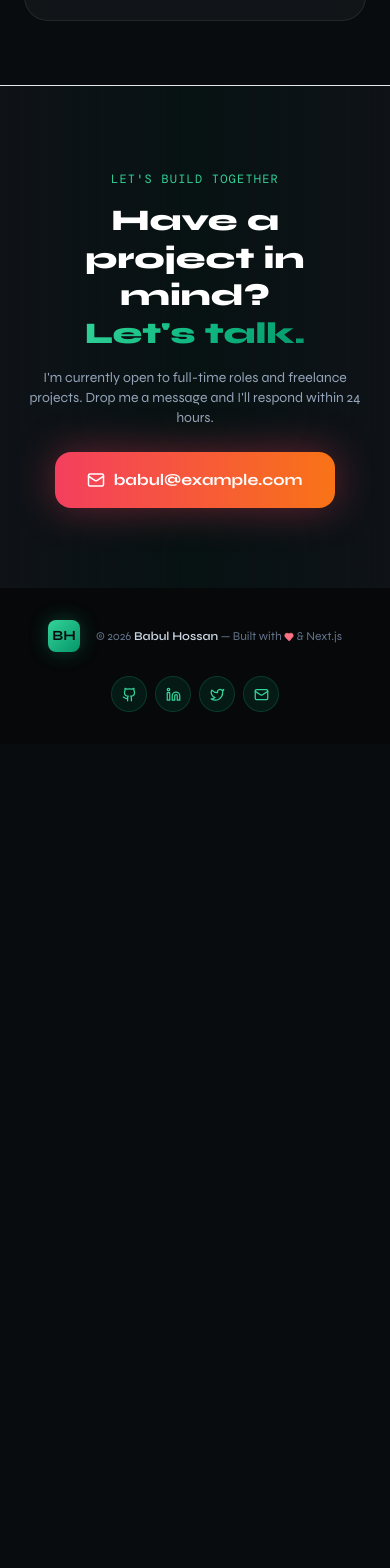
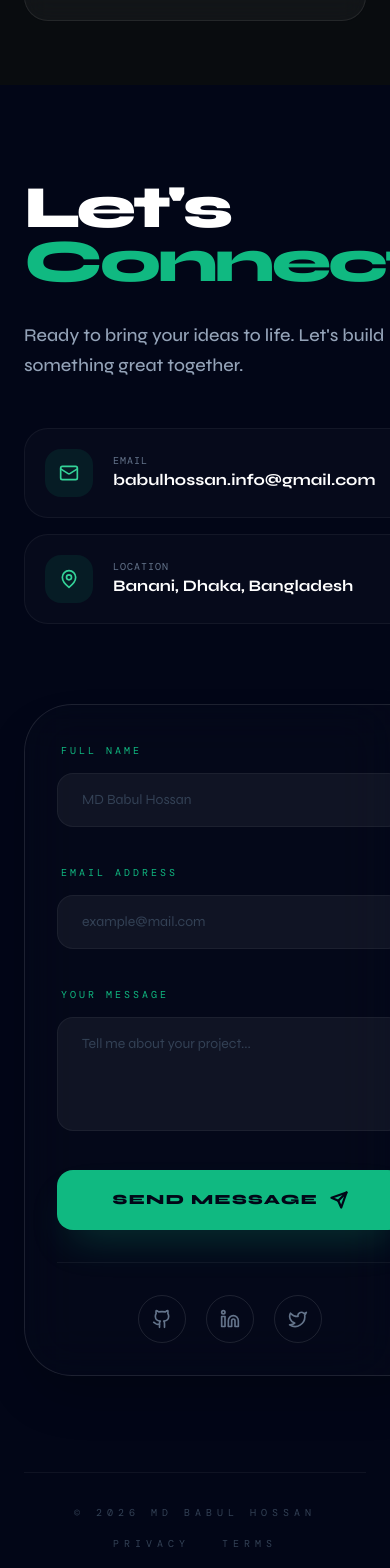
Before and after one commit to babul0000/protfolio, a Next.js app: page / in a window 390 px wide. Shown: the part 9342-10910 px from the top of the page. Before the commit the page ends 10086 px from the top, so only its background shows below. Built offline with nearby package versions, Linux system fonts and the light colour scheme; a web font is replaced by a local one.

Commit message:
update footer section

```diff
--- a/components/sections/Footer.jsx
+++ b/components/sections/Footer.jsx
@@ -1,109 +1,113 @@
 'use client'
 
 import { motion } from 'framer-motion'
-import { Github, Linkedin, Twitter, Mail, Heart } from 'lucide-react'
+import { Github, Linkedin, Twitter, Mail, MapPin, Send } from 'lucide-react'
 
 const socials = [
   { Icon: Github, href: 'https://github.com/babul0000', label: 'GitHub' },
   { Icon: Linkedin, href: 'https://www.linkedin.com/in/babul-hossan-09932837a/', label: 'LinkedIn' },
   { Icon: Twitter, href: 'https://twitter.com', label: 'Twitter' },
-  { Icon: Mail, href: 'babulhossan.info@gmail.com', label: 'Email' },
 ]
 
-const footerLinks = [
-  { label: 'Home', href: '#home' },
-  { label: 'About', href: '#about' },
-  { label: 'Projects', href: '#projects' },
-  { label: 'Contact', href: 'babulhossan.info@fmail.com' },
-]
+export default function ContactSection() {
+  return (
+    <section className="bg-[#020617] py-24 overflow-hidden">
+      <div className="max-w-7xl mx-auto px-6">
+        <div className="grid lg:grid-cols-2 gap-20 items-center">
 
-export default function Footer() {
-  return (
-    <footer id="footer" className="border-t border-white/8">
-      {/* CTA band */}
-      <div className="bg-gradient-to-r from-[#0f1318] via-emerald-950/20 to-[#0f1318] py-20">
-        <div className="max-w-7xl mx-auto px-6 lg:px-8 text-center flex flex-col items-center gap-6">
+          {/* বাম দিক: টাইপোগ্রাফি ও সিম্পল টেক্সট */}
           <motion.div
-            initial={{ opacity: 0, scale: 0.9 }}
-            whileInView={{ opacity: 1, scale: 1 }}
-            viewport={{ once: true }}
-          >
-            <span className="text-xs font-mono text-emerald-400 uppercase tracking-widest">Let's Build Together</span>
-            <h2 className="text-3xl md:text-5xl font-black text-white mt-3 leading-tight">
-              Have a project in mind?<br />
-              <span className="gradient-text">Let's talk.</span>
-            </h2>
-            <p className="text-slate-400 text-sm mt-4 max-w-md mx-auto">
-              I'm currently open to full-time roles and freelance projects. Drop me a message and I'll respond within 24 hours.
-            </p>
-          </motion.div>
-
-          <motion.a
-            href="mailto:babul@example.com"
-            initial={{ opacity: 0, y: 10 }}
+            initial={{ opacity: 0, y: 20 }}
             whileInView={{ opacity: 1, y: 0 }}
             viewport={{ once: true }}
-            transition={{ delay: 0.2 }}
-            whileHover={{ scale: 1.05, boxShadow: '0 0 40px rgba(244,63,94,0.5)' }}
-            className="px-8 py-4 rounded-2xl font-bold text-base bg-gradient-to-r from-rose-500 to-orange-500 text-white shadow-glow-coral transition-all inline-flex items-center gap-2"
+            className="space-y-12"
           >
-            <Mail size={18} />
-            babul@example.com
-          </motion.a>
-        </div>
-      </div>
-
-      {/* Footer bottom */}
-      <div className="bg-[#060809] py-8">
-        <div className="max-w-7xl mx-auto px-6 lg:px-8">
-          <div className="flex flex-col md:flex-row items-center justify-between gap-6">
-            {/* Logo + copyright */}
-            <div className="flex items-center gap-4">
-              <span className="w-8 h-8 rounded-lg bg-gradient-to-br from-emerald-400 to-emerald-600 flex items-center justify-center text-[#090c0f] font-bold text-sm shadow-glow-sm">
-                BH
-              </span>
-              <p className="text-slate-500 text-xs">
-                © 2026{' '}
-                <span className="text-slate-300 font-semibold">Babul Hossan</span>
-                {' '}— Built with{' '}
-                <Heart size={10} className="inline text-rose-400 fill-rose-400" />
-                {' '}& Next.js
+            <div>
+              <h2 className="text-6xl md:text-7xl font-[1000] text-white leading-[0.9] tracking-tighter">
+                Let&apos;s <br />
+                <span className="text-emerald-500">Connect.</span>
+              </h2>
+              {/* একদম সিম্পল ইংলিশ */}
+              <p className="mt-8 text-slate-400 text-lg font-medium leading-relaxed max-w-sm">
+                Ready to bring your ideas to life. Let&apos;s build something great together.
               </p>
             </div>
 
-            {/* Nav links */}
-            <div className="hidden md:flex items-center gap-6">
-              {footerLinks.map((link) => (
-                <a
-                  key={link.label}
-                  href={link.href}
-                  className="text-xs text-slate-500 hover:text-slate-200 transition-colors"
-                >
-                  {link.label}
-                </a>
-              ))}
+            {/* কন্টাক্ট ইনফো কার্ড */}
+            <div className="space-y-4">
+              <div className="flex items-center gap-5 p-5 rounded-3xl bg-white/[0.02] border border-white/5 hover:border-emerald-500/20 transition-all">
+                <div className="w-12 h-12 rounded-2xl bg-emerald-500/10 flex items-center justify-center text-emerald-400">
+                  <Mail size={20} />
+                </div>
+                <div>
+                  <p className="text-[10px] font-mono text-slate-500 uppercase tracking-widest">Email</p>
+                  <p className="text-white font-bold text-base">babulhossan.info@gmail.com</p>
+                </div>
+              </div>
+
+              <div className="flex items-center gap-5 p-5 rounded-3xl bg-white/[0.02] border border-white/5 hover:border-emerald-500/20 transition-all">
+                <div className="w-12 h-12 rounded-2xl bg-emerald-500/10 flex items-center justify-center text-emerald-400">
+                  <MapPin size={20} />
+                </div>
+                <div>
+                  <p className="text-[10px] font-mono text-slate-500 uppercase tracking-widest">Location</p>
+                  <p className="text-white font-bold text-base">Banani, Dhaka, Bangladesh</p>
+                </div>
+              </div>
             </div>
+          </motion.div>
 
-            {/* Social icons */}
-            <div className="flex items-center gap-2">
-              {socials.map(({ Icon, href, label }) => (
-                <motion.a
-                  key={label}
-                  href={href}
-                  target={label !== 'Email' ? '_blank' : undefined}
-                  rel="noopener noreferrer"
-                  aria-label={label}
-                  whileHover={{ scale: 1.15, boxShadow: '0 0 20px rgba(16,185,129,0.6)' }}
-                  whileTap={{ scale: 0.95 }}
-                  className="w-9 h-9 rounded-full bg-emerald-500/10 border border-emerald-500/20 flex items-center justify-center text-emerald-400 hover:bg-emerald-500/20 transition-all"
-                >
-                  <Icon size={15} />
-                </motion.a>
-              ))}
+          {/* ডান দিক: মডার্ন গ্লাস ফর্ম */}
+          <motion.div
+            initial={{ opacity: 0, scale: 0.95 }}
+            whileInView={{ opacity: 1, scale: 1 }}
+            viewport={{ once: true }}
+            className="p-8 md:p-12 rounded-[3rem] bg-white/[0.01] border border-white/10 backdrop-blur-xl shadow-2xl"
+          >
+            <div className="space-y-8">
+              <div className="grid grid-cols-1 md:grid-cols-2 gap-8">
+                <div className="space-y-3">
+                  <label className="text-[10px] font-mono text-emerald-500 uppercase tracking-[0.3em] ml-1">Full Name</label>
+                  <input type="text" placeholder="MD Babul Hossan" className="w-full bg-white/5 border border-white/5 rounded-2xl px-6 py-4 text-white text-sm outline-none focus:border-emerald-500/50 transition-all placeholder:text-slate-700" />
+                </div>
+                <div className="space-y-3">
+                  <label className="text-[10px] font-mono text-emerald-500 uppercase tracking-[0.3em] ml-1">Email Address</label>
+                  <input type="email" placeholder="example@mail.com" className="w-full bg-white/5 border border-white/5 rounded-2xl px-6 py-4 text-white text-sm outline-none focus:border-emerald-500/50 transition-all placeholder:text-slate-700" />
+                </div>
+              </div>
+
+              <div className="space-y-3">
+                <label className="text-[10px] font-mono text-emerald-500 uppercase tracking-[0.3em] ml-1">Your Message</label>
+                <textarea rows={4} placeholder="Tell me about your project..." className="w-full bg-white/5 border border-white/5 rounded-2xl px-6 py-4 text-white text-sm outline-none focus:border-emerald-500/50 transition-all resize-none placeholder:text-slate-700" />
+              </div>
+
+              <button className="w-full py-5 bg-emerald-500 hover:bg-emerald-400 text-[#020617] font-black rounded-2xl flex items-center justify-center gap-3 transition-all shadow-[0_20px_40px_-15px_rgba(16,185,129,0.3)] uppercase tracking-widest text-sm">
+                Send Message
+                <Send size={18} strokeWidth={3} />
+              </button>
+
+              {/* সোশ্যাল লিঙ্কসমূহ */}
+              <div className="flex justify-center gap-5 pt-8 border-t border-white/5">
+                {socials.map(({ Icon, href, label }) => (
+                  <a key={label} href={href} target="_blank" className="w-12 h-12 rounded-full border border-white/10 flex items-center justify-center text-slate-500 hover:text-emerald-400 hover:bg-emerald-500/5 transition-all">
+                    <Icon size={20} />
+                  </a>
+                ))}
+              </div>
             </div>
+          </motion.div>
+
+        </div>
+
+        {/* ফুটার কপিরাইট */}
+        <div className="mt-24 pt-8 border-t border-white/5 flex flex-col md:flex-row justify-between items-center gap-4">
+          <p className="text-slate-700 font-mono text-[10px] uppercase tracking-[0.5em]">© 2026 MD Babul Hossan</p>
+          <div className="flex gap-8 text-slate-700 font-mono text-[10px] uppercase tracking-[0.5em]">
+            <span className="hover:text-emerald-500 cursor-pointer transition-colors">Privacy</span>
+            <span className="hover:text-emerald-500 cursor-pointer transition-colors">Terms</span>
           </div>
         </div>
       </div>
-    </footer>
+    </section>
   )
 }
```
